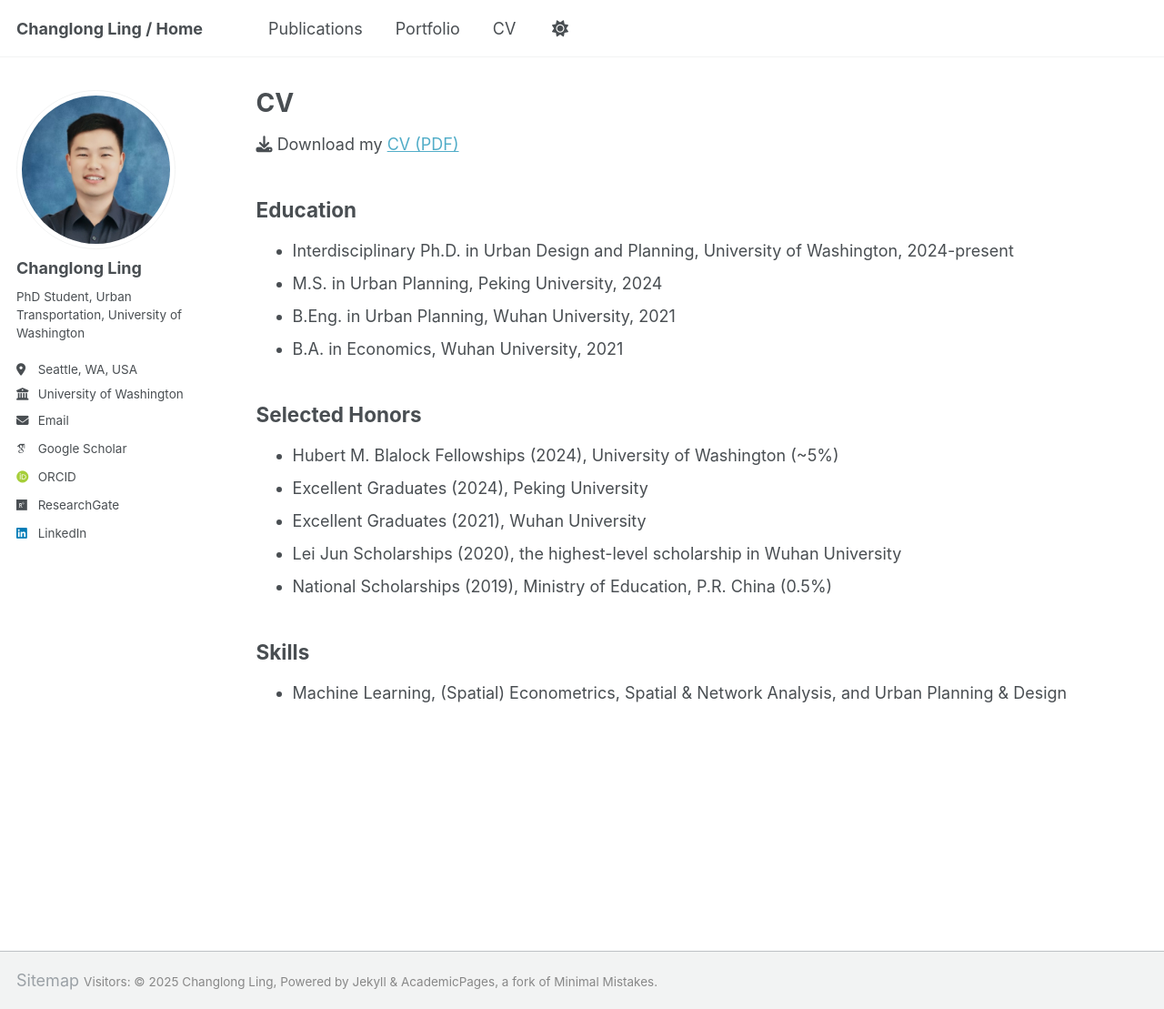
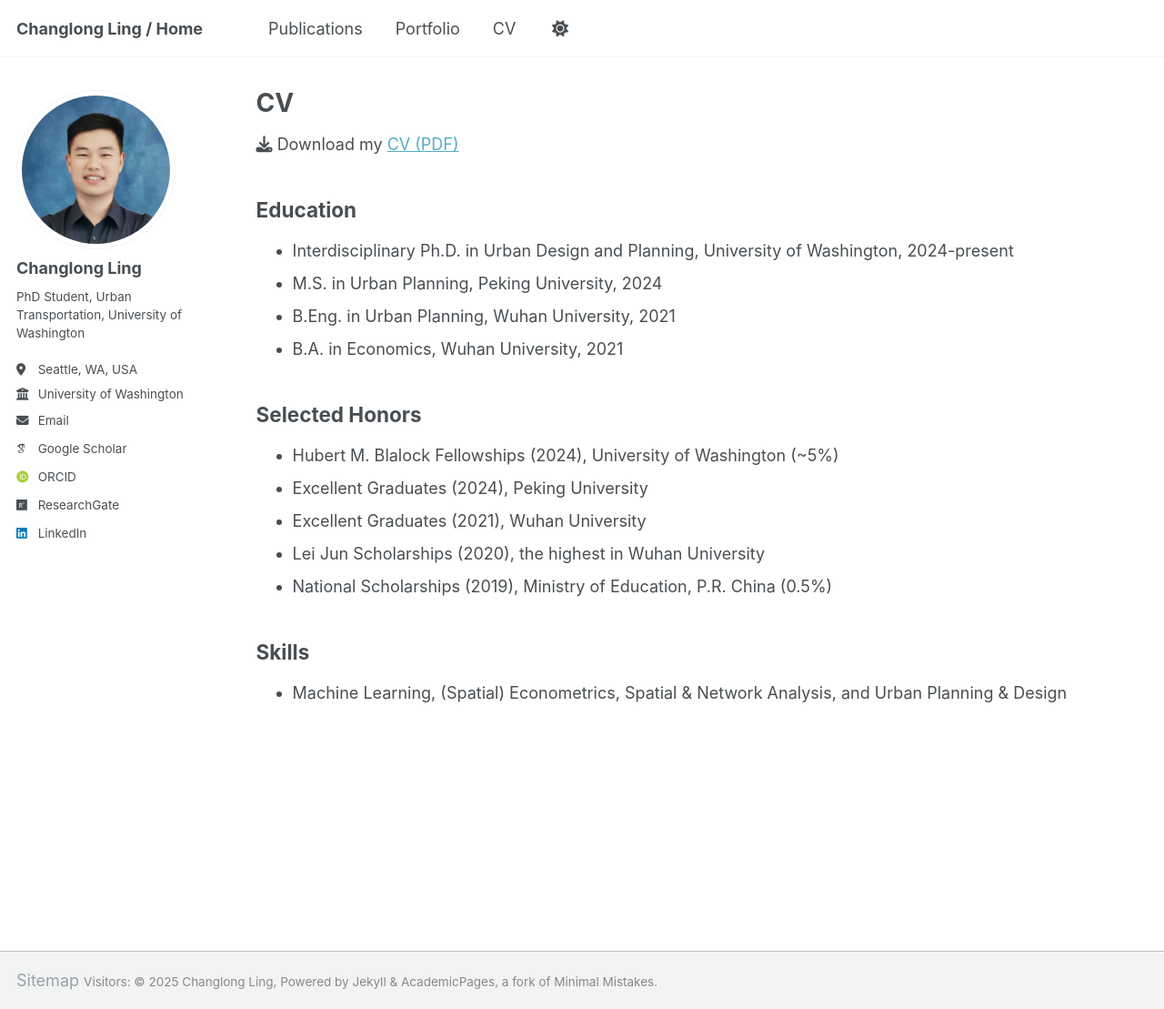
Before and after one commit to ChanglongLing/changlongling.github.io, a Jekyll site: the page built from _pages/cv.md, in a window 1280 px wide and 1109 px high. Shown: the whole window at 91% size. Built offline with Jekyll 4.4.1, drawn with Linux system fonts in a browser that asks for light colours; some web fonts are replaced; comment, search, counter and statistics services are not loaded.

Commit message:
Update cv.md

```diff
--- a/_pages/cv.md
+++ b/_pages/cv.md
@@ -23,7 +23,7 @@ Selected Honors
 * Hubert M. Blalock Fellowships (2024), University of Washington (~5%)
 * Excellent Graduates (2024), Peking University
 * Excellent Graduates (2021), Wuhan University
-* Lei Jun Scholarships (2020), the highest-level scholarship in Wuhan University
+* Lei Jun Scholarships (2020), the highest in Wuhan University
 * National Scholarships (2019), Ministry of Education, P.R. China (0.5%)
 
 Skills
```
